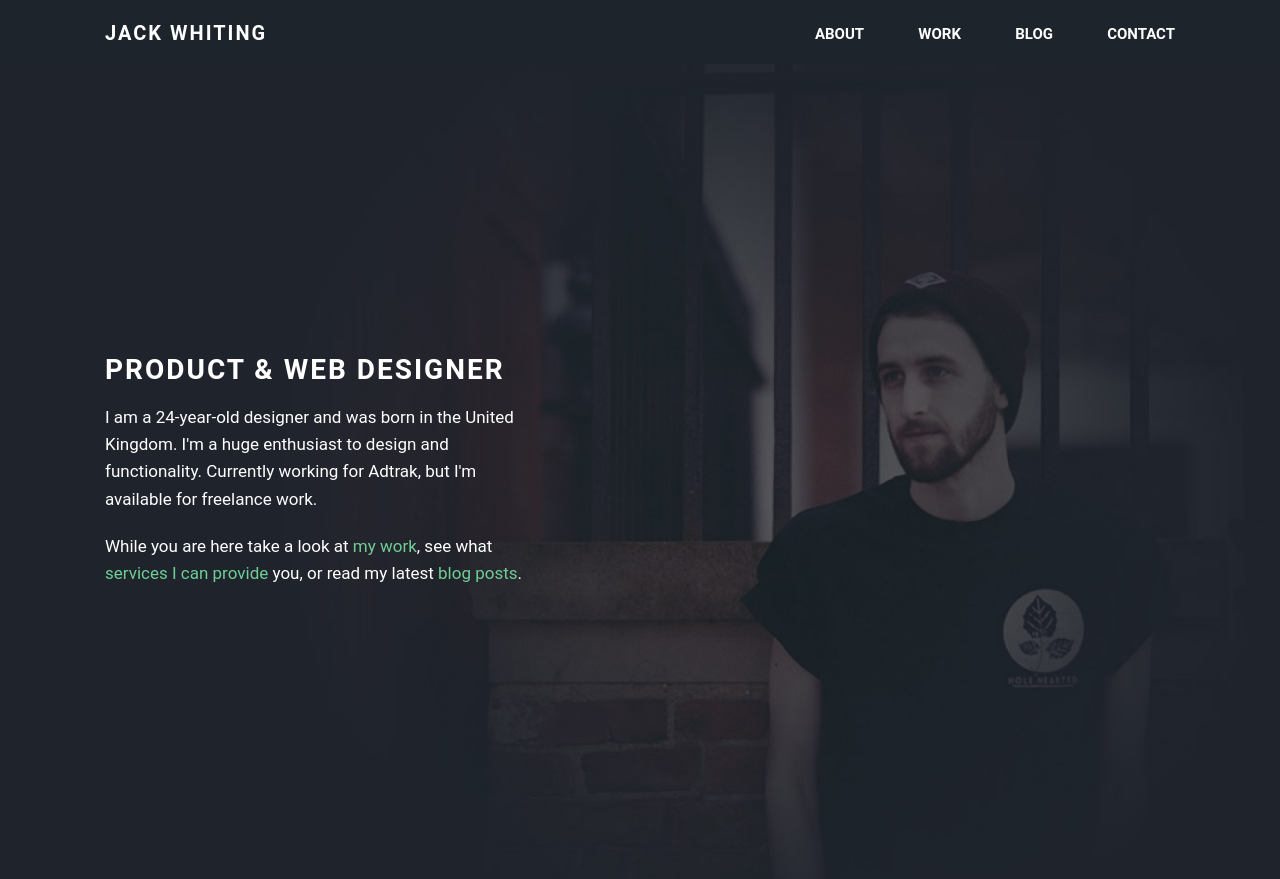
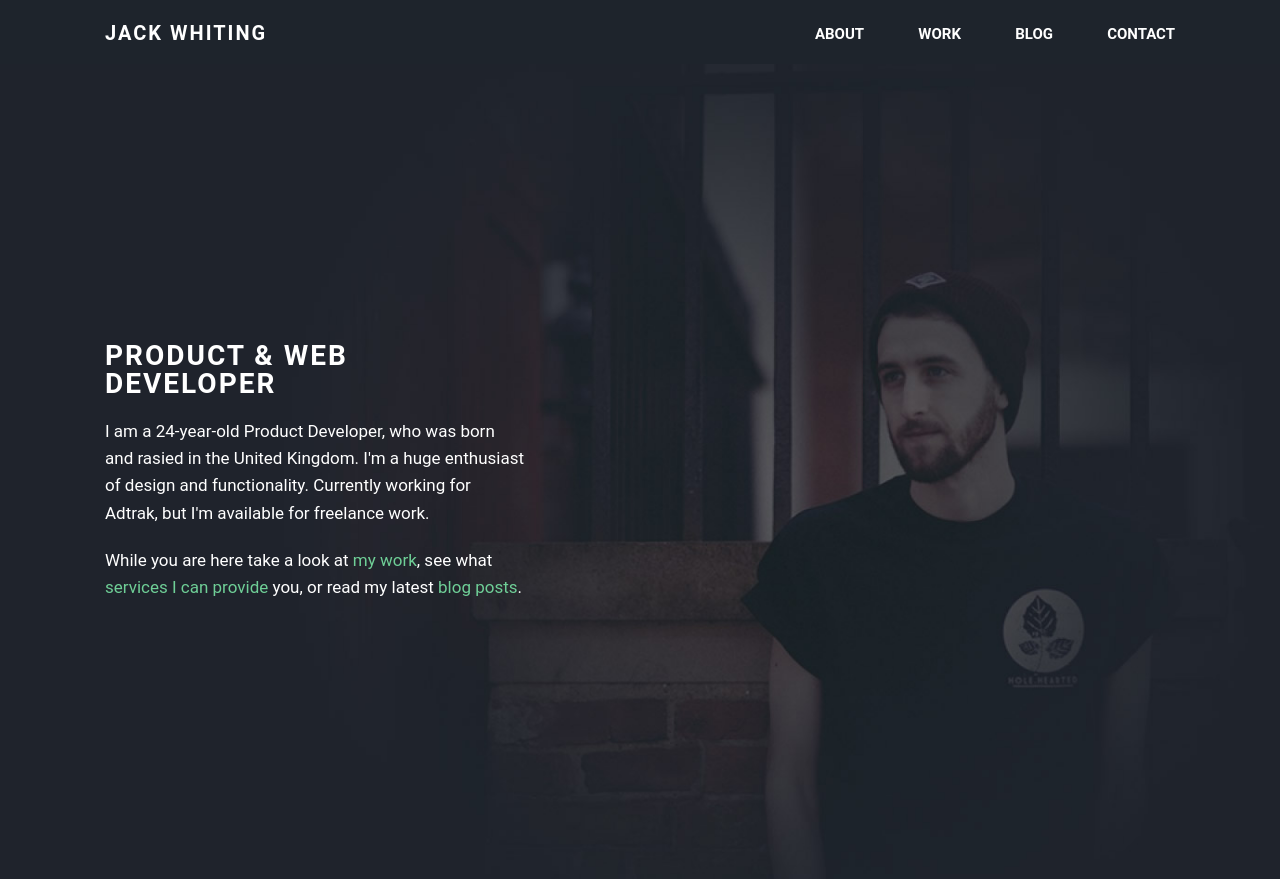
Before and after one commit to jackabox/old.jackwhiting.co.uk, a Jekyll site: the page built from index.md, in a window 1280 px wide. Shown: the top 879 px of the page. Built offline with Jekyll 4.4.1, drawn with Linux system fonts in a browser that asks for light colours.

Commit message:
Update front.html

```diff
--- a/_layouts/front.html
+++ b/_layouts/front.html
@@ -2,8 +2,8 @@
 
 	<div class="hero hero--home">
 		<div class="content">
-			<h2 class="fadeInUp animated">Product & Web Designer</h2>
-			<p class="fadeInUp animated">I am a 24-year-old designer and was born in the United  Kingdom. I'm  a huge enthusiast to design and functionality. Currently working for Adtrak, but I'm available for freelance work. </p>
+			<h2 class="fadeInUp animated">Product &amp; Web Developer</h2>
+			<p class="fadeInUp animated">I am a 24-year-old Product Developer, who was born and rasied in the United  Kingdom. I'm a huge enthusiast of design and functionality. Currently working for Adtrak, but I'm available for freelance work. </p>
 			<p class="fadeInUp animated">While you are here take a look at <a href="/work" title="Link to view my work">my work</a>, see what <a href="/about" title="Link to view my services">services I can provide</a> you, or read my latest <a href="/blog" title="Link to view my blog">blog posts</a>.</p>
 		</div>
 
```
